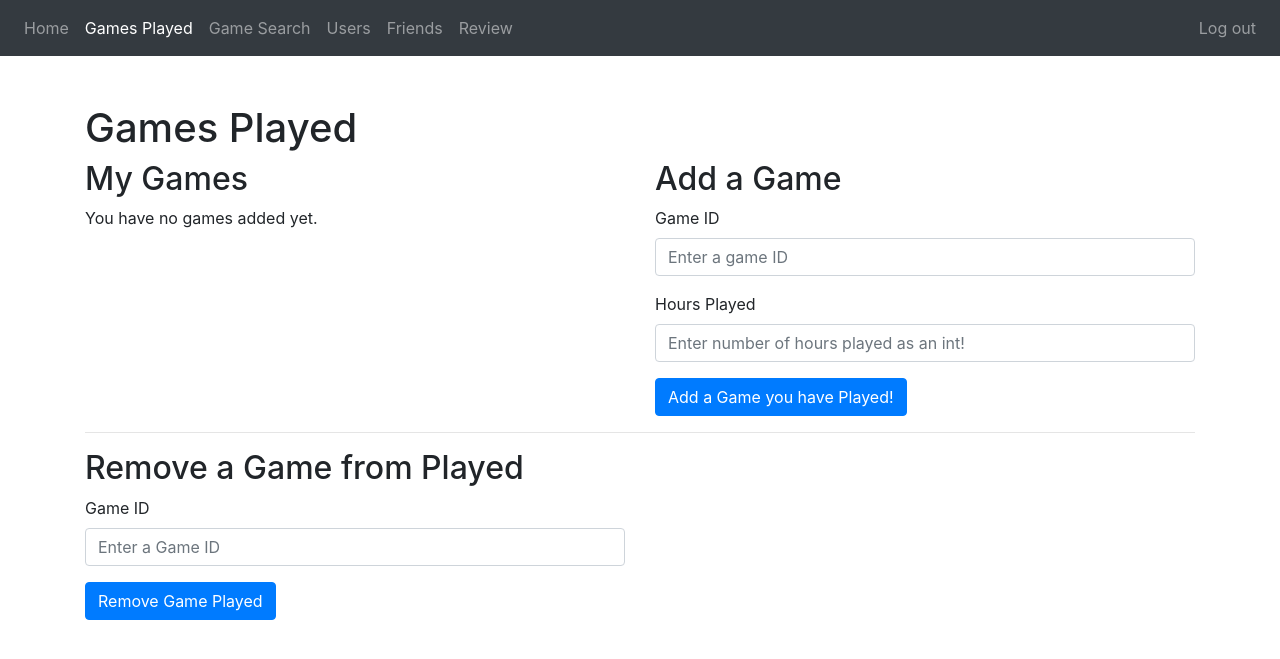
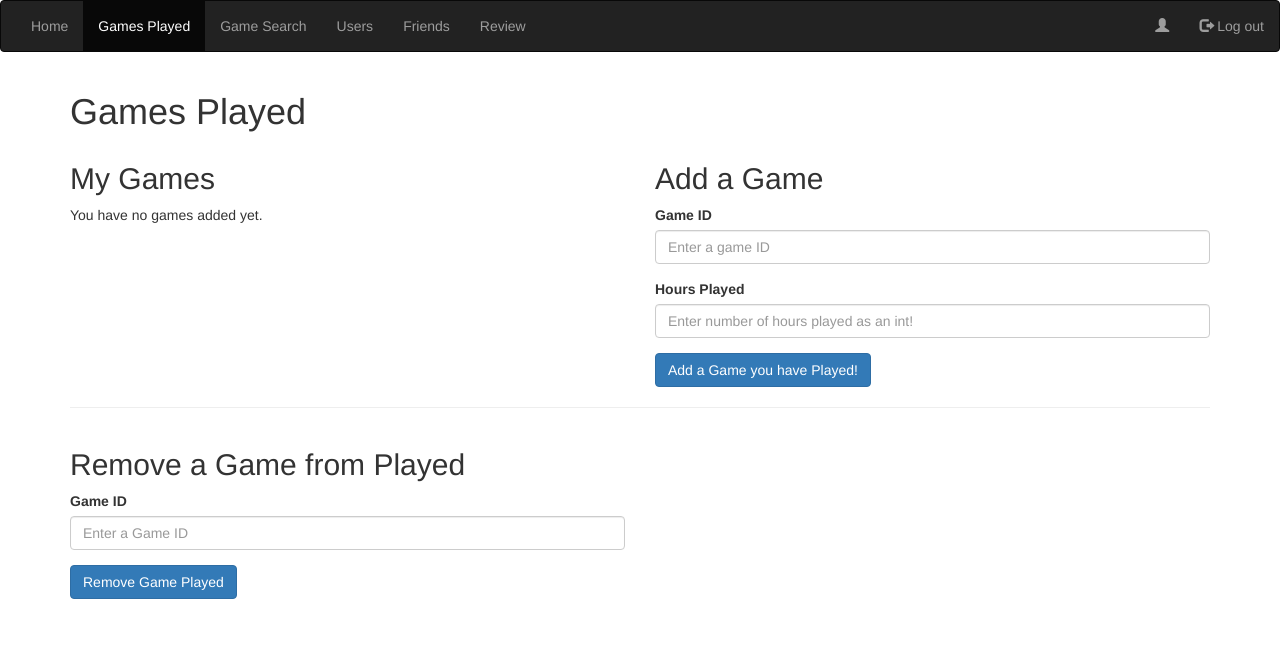
Before and after one commit to p1regera/playtracker, a PHP site: page /games_played.php in a window 1280 px wide. Shown: the top 659 px of the page. Run offline with PHP 8.4, Linux system fonts and the light colour scheme; the visitor is signed in with stand-in values (Sample User, id 1); data that the repository does not hold is empty; some libraries are stand-ins or nearby versions.

Commit message:
navbar have uniform style

```diff
--- a/site/games_played.php
+++ b/site/games_played.php
@@ -31,64 +31,45 @@
 ?>
 
 <!DOCTYPE html>
-<html lang="en">
+<html>
+
 <head>
-    <meta charset="UTF-8">
-    <meta name="viewport" content="width=device-width, initial-scale=1.0">
-    <meta http-equiv="X-UA-Compatible" content="ie=edge">
     <title>Games Played</title>
-    <link rel="stylesheet" href="https://maxcdn.bootstrapcdn.com/bootstrap/4.3.1/css/bootstrap.min.css">
+    <link rel="stylesheet" href="https://maxcdn.bootstrapcdn.com/bootstrap/3.3.7/css/bootstrap.min.css">
 </head>
+
 <body>
-    <nav class="navbar navbar-expand-lg navbar-dark bg-dark">
-        <!-- <a class="navbar-brand" href="#"><img src="../../img/logo.png" alt="Logo" style="max-height: 25%; max-width: 25%;"></a> -->
-        <button class="navbar-toggler" type="button" data-toggle="collapse" data-target="#navbarNav" aria-controls="navbarNav" aria-expanded="false" aria-label="Toggle navigation">
-            <span class="navbar-toggler-icon"></span>
-        </button>
-        <div class="collapse navbar-collapse" id="navbarNav">
-            <ul class="navbar-nav mr-auto">
-                <li class="nav-item">
-                    <a class="nav-link" href="../site">Home</a>
-                </li>
-                <li class="nav-item active">
-                    <a class="nav-link" href="games_played.php">Games Played</a>
-                </li>
-                <li class="nav-item">
-                    <a class="nav-link" href="game_info.php">Game Search</a>
-                </li>
-                <li class="nav-item">
-                    <a class="nav-link" href="user_info.php">Users</a>
-                </li>
-                <li class="nav-item">
-                    <a class="nav-link" href="friends.php">Friends</a>
-                </li>
-                <li class="nav-item">
-                    <a class="nav-link" href="write_review.php">Review</a>
-                </li>
+    <nav class="navbar navbar-inverse">
+        <div class="container-fluid">
+            <div class="navbar-header">
+                <!-- <a class="navbar-brand" href="#">
+                    <img src="../../img/logo.png" alt="Logo" style="max-height: 100%; max-width: 100%;">
+                </a> -->
+            </div>
+            <ul class="nav navbar-nav">
+                <li><a href="../site">Home</a></li>
+                <li class="active"><a href="games_played.php">Games Played</a></li>
+                <li><a href="game_info.php">Game Search</a></li>
+                <li><a href="user_info.php">Users</a></li>
+                <li><a href="friends.php">Friends</a></li>
+                <li><a href="write_review.php">Review</a></li>
             </ul>
-            <ul class="navbar-nav ml-auto">
-                <?php if (!isset($_SESSION['user_id'])): ?>
-                    <li class="nav-item">
-                        <a class="nav-link" href="login.php"><span class="glyphicon glyphicon-log-in"></span> Log in</a>
-                </li>
-            <?php else: ?>
+            <ul class="nav navbar-nav navbar-right">
                 <?php
+                if (!isset($_SESSION['user_id'])) {
+                    echo '<li><a href="login.php"><span class="glyphicon glyphicon-log-in"></span> Log in</a></li>';
+                } else {
                     $user_id = $_SESSION['user_id'];
                     $full_name = getFullName($user_id);
+                    echo '<li><a href="user_info.php"><span class="glyphicon glyphicon-user"></span> ' . $full_name[0][0] . ' ' . $full_name[0][1] . '</a></li>';
+                    echo '<li><a href="logout.php"><span class="glyphicon glyphicon-log-out"></span> Log out</a></li>';
+                }
                 ?>
-                <li class="nav-item">
-                    <a class="nav-link" href="user_info.php"><span class="glyphicon glyphicon-user"></span> <?php echo $full_name[0][0] . ' ' . $full_name[0][1]; ?></a>
-                </li>
-                <li class="nav-item">
-                    <a class="nav-link" href="logout.php"><span class="glyphicon glyphicon-log-out"></span> Log out</a>
-                </li>
-            <?php endif; ?>
             </ul>
         </div>
     </nav>
-
-<div class="container mt-5">
-    <h1>Games Played</h1>
+    <div class="container">
+        <h1 class="mt-5">Games Played</h1>
         <div class="row">
             <div class="col-md-6">
                 <h2>My Games</h2>
@@ -97,7 +78,8 @@
                 <?php else: ?>
                 <ul class="list-group">
                     <?php foreach ($games as $game): ?>
-                        <li class="list-group-item">Title: <?php echo $game["title"]; ?>, Game ID: <?php echo $game["game_id"]; ?></li>
+                    <li class="list-group-item">Title: <?php echo $game["title"]; ?>, Game ID:
+                        <?php echo $game["game_id"]; ?></li>
                     <?php endforeach; ?>
                 </ul>
                 <?php endif; ?>
@@ -107,11 +89,13 @@
                 <form action="games_played.php" method="post">
                     <div class="form-group">
                         <label for="add_game_played">Game ID</label>
-                    <input type="text" class="form-control" id="add_game_played" name="add_game_played" placeholder="Enter a game ID" required>
+                        <input type="text" class="form-control" id="add_game_played" name="add_game_played"
+                            placeholder="Enter a game ID" required>
                     </div>
                     <div class="form-group">
                         <label for="add_hours_played">Hours Played</label>
-                    <input type="number" class="form-control" id="add_hours_played" name="add_hours_played" placeholder="Enter number of hours played as an int!" required>
+                        <input type="number" class="form-control" id="add_hours_played" name="add_hours_played"
+                            placeholder="Enter number of hours played as an int!" required>
                     </div>
                     <button type="submit" class="btn btn-primary">Add a Game you have Played!</button>
                 </form>
@@ -124,14 +108,19 @@
                 <form action="games_played.php" method="post">
                     <div class="form-group">
                         <label for="remove_game_played">Game ID</label>
-                    <input type="text" class="form-control" id="remove_game_played" name="remove_game_played" placeholder="Enter a Game ID" required>
+                        <input type="text" class="form-control" id="remove_game_played" name="remove_game_played"
+                            placeholder="Enter a Game ID" required>
                     </div>
                     <button type="submit" class="btn btn-primary">Remove Game Played</button>
                 </form>
             </div>
         </div>
     </div>
+    <script src="https://code.jquery.com/jquery-3.2.1.slim.min.js"
+        integrity="sha384-KJ3o2DKtIkvYIK3UENzmM7KCkRr/rE9/Qpg6aAZGJwFDMVNA/GpGFF93hXpG5KkN" crossorigin="anonymous">
+    </script>
+    <script src="https://maxcdn.bootstrapcdn.com/bootstrap/3.3.7/js/bootstrap.min.js"></script>
 
-<script src="https://code.jquery.com/jquery-3.3.1.slim.min.js"></script>
-<script src="https://cdnjs.cloudflare.com/ajax/libs/popper.js/1.14.7/umd/popper.min.js"></script>
-<script src="https://stackpath.bootstrapcdn.com/bootstrap/4.3.1/js/bootstrap.min.js"></script>
+</body>
+
+</html>
```
Also changed, not shown: site/home.php (+21 -36 lines). Lines whose indentation alone changed are shown as unchanged.
